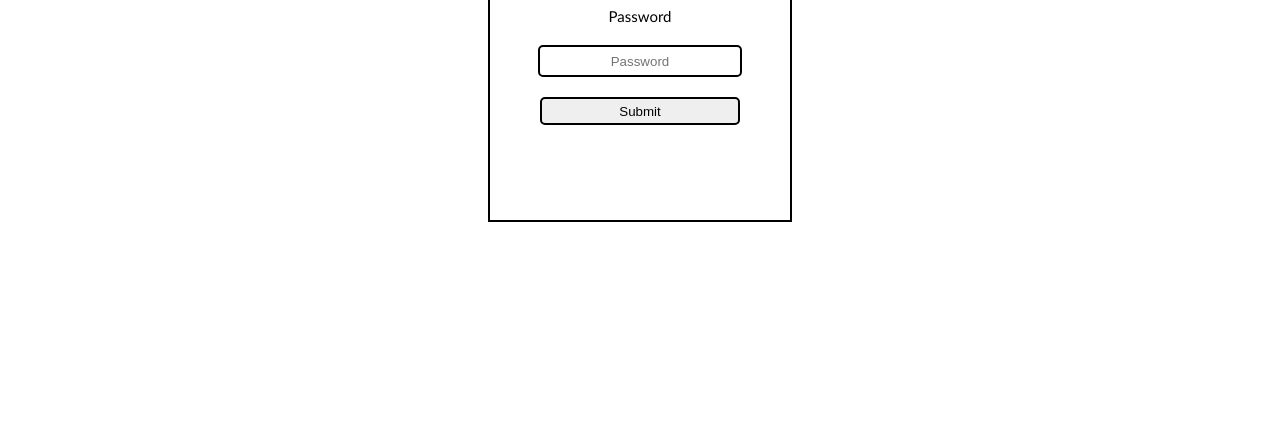
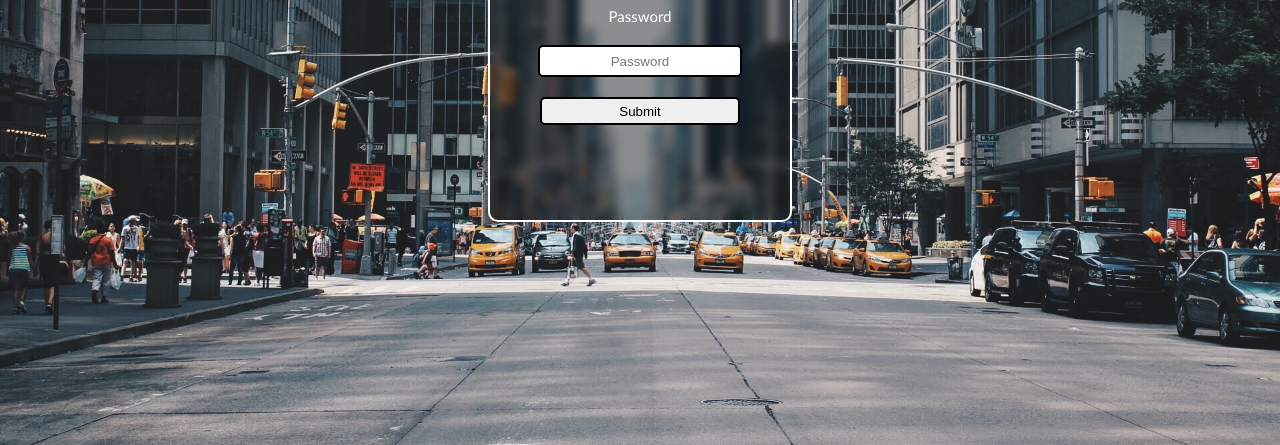
Before and after one commit to shivamsinghcse/login_nodejs, a plain HTML site: page index.html in a window 1280 px wide. Shown: the part 355-800 px from the top of the page. Drawn offline with Linux system fonts and the light colour scheme.

Commit message:
Adding Background and blur

```diff
--- a/style.css
+++ b/style.css
@@ -8,12 +8,20 @@ body{
     display: flex;
     align-items: center;
     justify-content: center;
+    background-image: url(images/bg.jpg);
+    background-size: cover;
+    color: white;
 }
 .container{
-    border: 2px solid black;
+    border: 2px solid white;
+    border-radius: 10px;
     width: 300px;
     height: 350px;
     text-align: center;
+    background-color: rgba(0, 0, 0, 0.4);
+  backdrop-filter: blur(5px);
+  -webkit-backdrop-filter: blur(10px);
+
 }
 
 .container div,input{
@@ -34,8 +42,8 @@ h1{
     border: 2px solid black;
     text-align: center;
 }
-.inputtext:active{
-    border-color: rgb(21, 158, 78);
+.inputtext:focus{
+    border-color: rgb(67, 71, 69);
 }
 
 .btn{
```
Also changed, not shown: images/bg.jpg (added).
